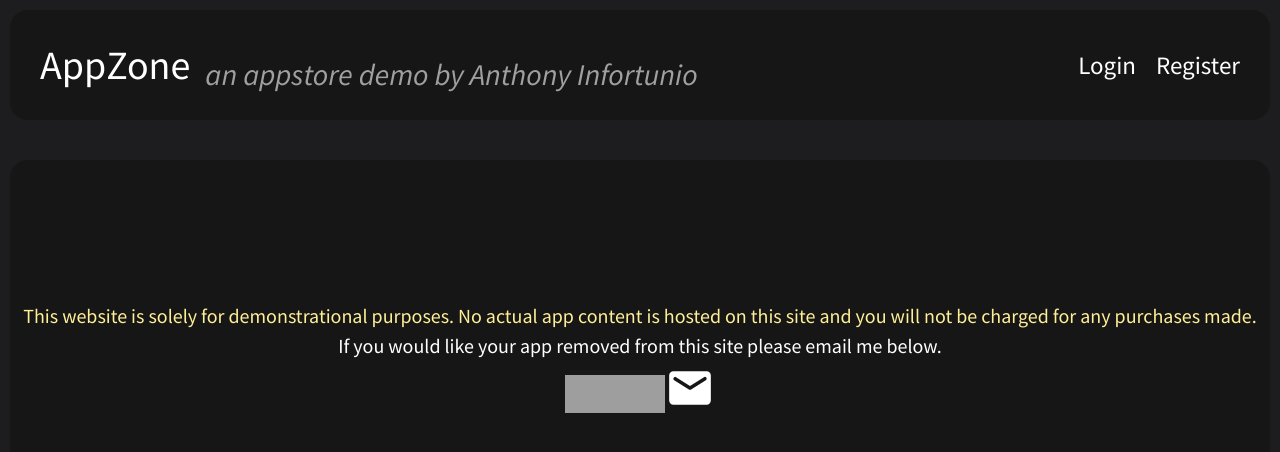
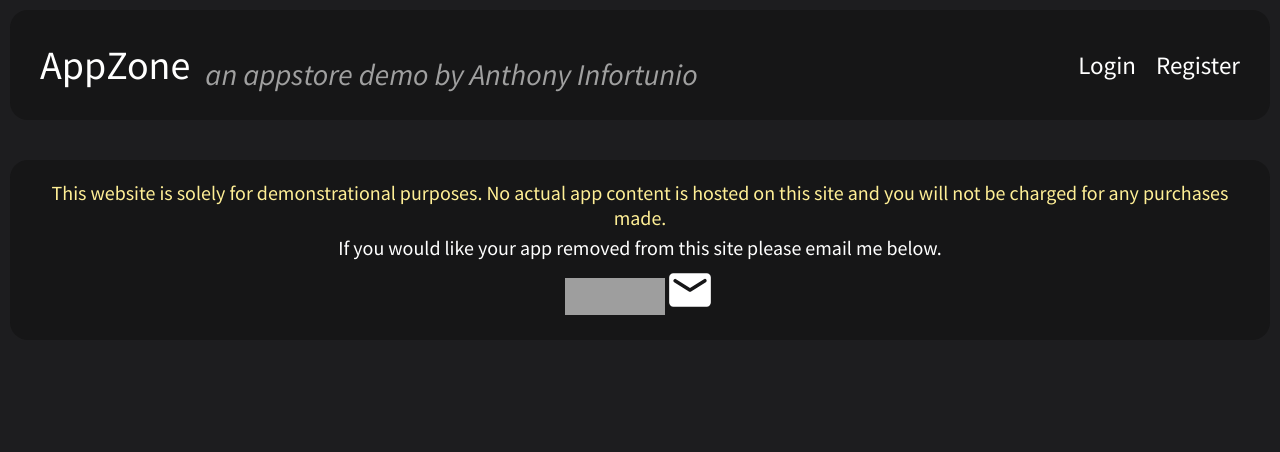
Before and after one commit to AnthonyGleason/odin-AppXchange, a React app in the folder client/: page / in a window 1280 px wide. Built offline with nearby package versions, Linux system fonts and the light colour scheme; no server answers; grey boxes are pictures that could not be loaded.

Commit message:
add footer styling

```diff
--- a/client/src/styles/Footer.css
+++ b/client/src/styles/Footer.css
@@ -1,7 +1,7 @@
 .footer{
   background-color: #161617;
   color: white;
-  min-height: 50vh;
+  padding: 20px;
   text-align: center;
   margin: 10px;
   border-radius: 18px;
```
